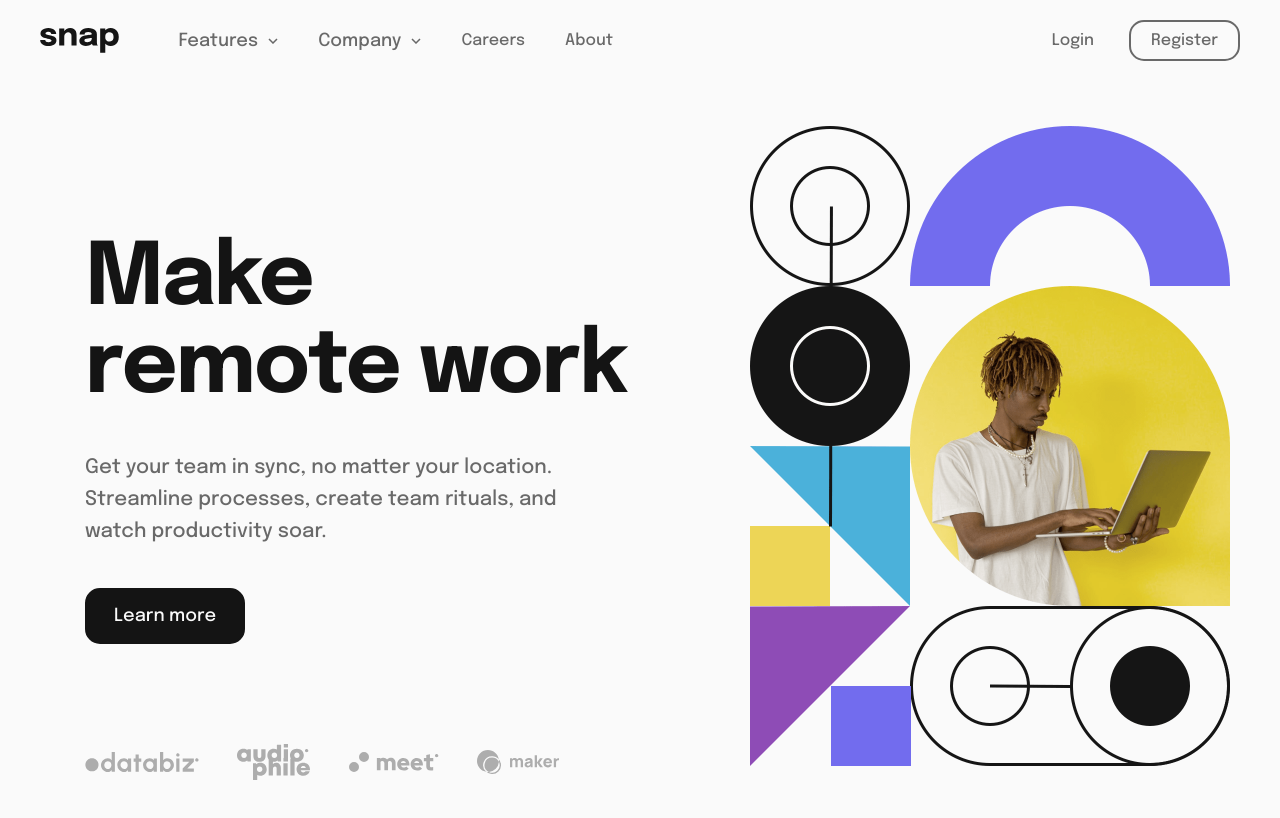
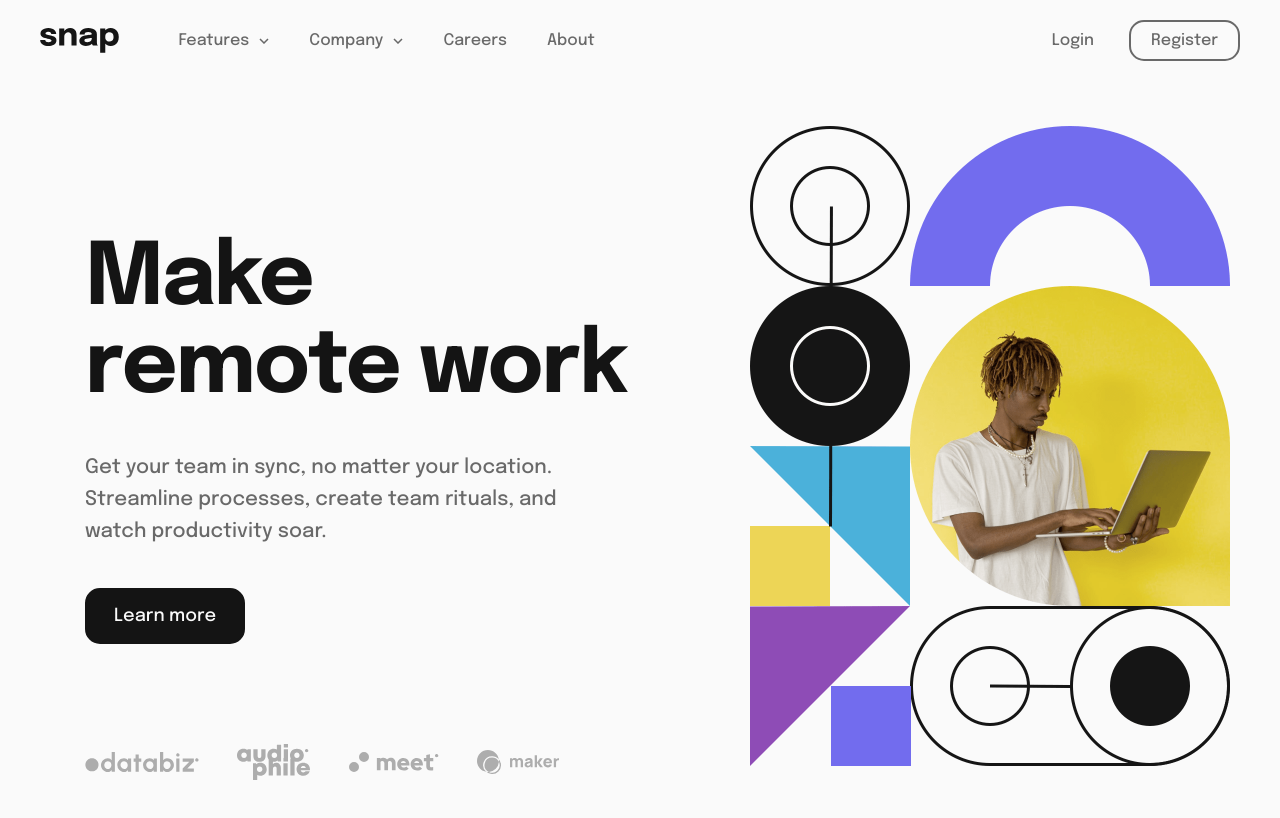
Before and after one commit to jarekTerejko/intro-section-with-dropdown-navigation, a React (Create React App) app: page / in a window 1280 px wide. Shown: the top 818 px of the page. Built offline with nearby package versions, Linux system fonts and the light colour scheme.

Commit message:
change font-size in NavButtonEl

```diff
--- a/src/components/NavButton/NavButtonElements.js
+++ b/src/components/NavButton/NavButtonElements.js
@@ -19,6 +19,6 @@ export const NavButtonEl = styled.button`
 export const NavButtonText = styled.span`
   text-transform: capitalize;
   font-family: var(--font-family-sans);
-  font-size: 1.8rem;
+  font-size: 1.6rem;
   margin-right: 1rem;
 `;
```
